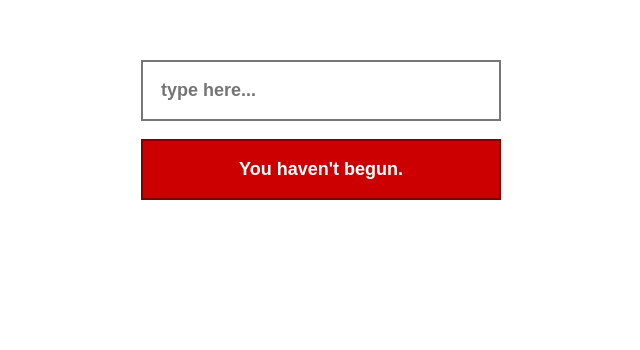
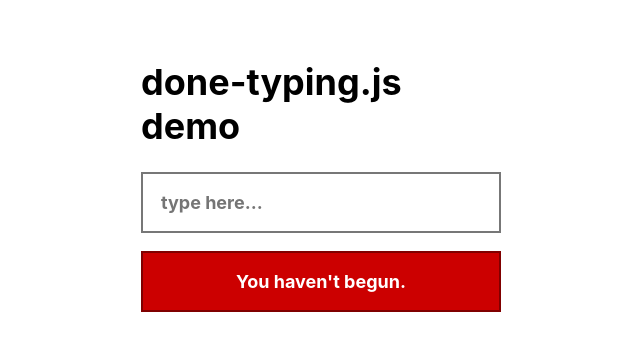
Before and after one commit to eugene-eeo/done-typing, a plain HTML site: page test.html in a window 1280 px wide. Shown: the part 120-470 px from the top of the page, without its empty margins (319-959 px from the left). Drawn offline with Linux system fonts and the light colour scheme.

Commit message:
Some fixes

```diff
--- a/done-typing.js
+++ b/done-typing.js
@@ -1,4 +1,4 @@
-done_typing = function done_typing(config) {
+function done_typing(config) {
   var before = config.before || function() {};
   var after  = config.after  || function() {};
   var delay  = config.delay  || 200;
@@ -21,5 +21,5 @@ done_typing = function done_typing(config) {
       timeout = null;
       after.apply(ctx, args);
     }, delay);
-  }
+  };
 };
--- a/test.html
+++ b/test.html
@@ -7,7 +7,7 @@ body {
   width: 20em;
   margin: 10em auto;
   font-size: 18px;
-  font-family: sans-serif;
+  font-family:  -apple-system, BlinkMacSystemFont, sans-serif;
   font-weight: bold;
 }
 .flash {
@@ -39,6 +39,7 @@ input {
   </style>
 </head>
 <body>
+  <h1>done-typing.js demo</h1>
   <input id='bind' placeholder='type here...'/>
   <div class='flash red'>You haven't begun.</div>
   <div class='flash green'>You're typing!</div>
```
